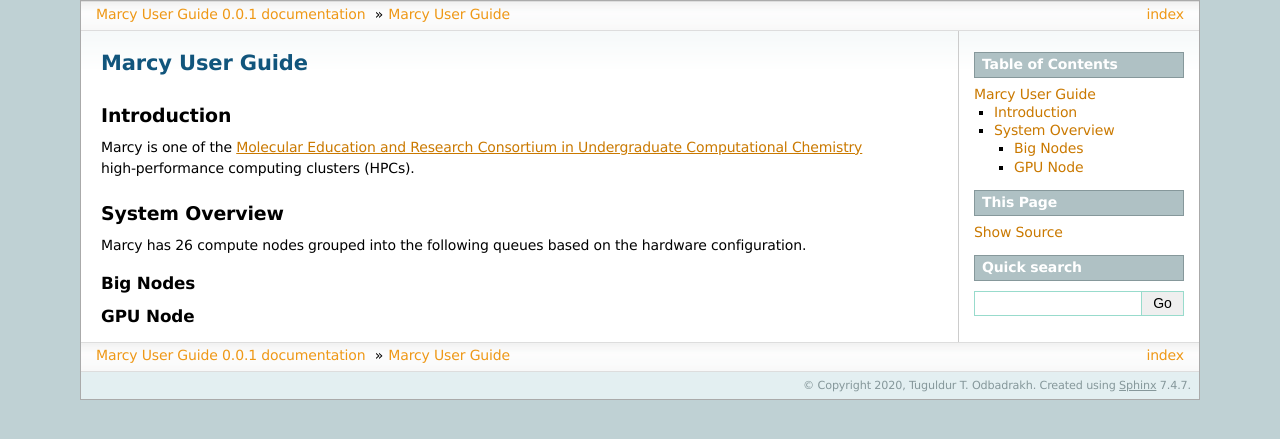
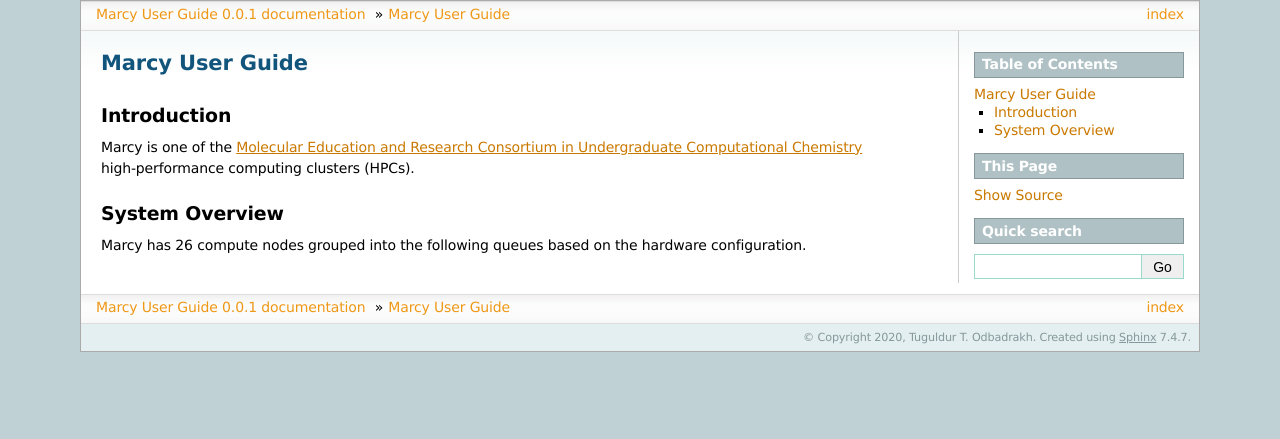
Before and after one commit to mercuryconsortium/marcy, a Sphinx documentation site: the page built from source/index.rst, in a window 1280 px wide. Shown: the top 439 px of the page. Built offline with Sphinx 7.4.7, drawn with Linux system fonts in a browser that asks for light colours; pages that are not in the unit, such as notebooks, are missing from menus.

```diff
--- a/source/index.rst
+++ b/source/index.rst
@@ -68,8 +68,6 @@
    Disk space per node   1 TB
    ===================== ================================
 
-Big Nodes
----------
 .. table:: Big Nodes
    :caption: inode[1-8]
 
@@ -83,8 +81,6 @@
    Disk space per node   2 TB
    ===================== ================================
 
-GPU Node
---------
 .. table:: GPU Node
    :caption: inode[22]
 
```
Also changed, not shown: 1 other file.
